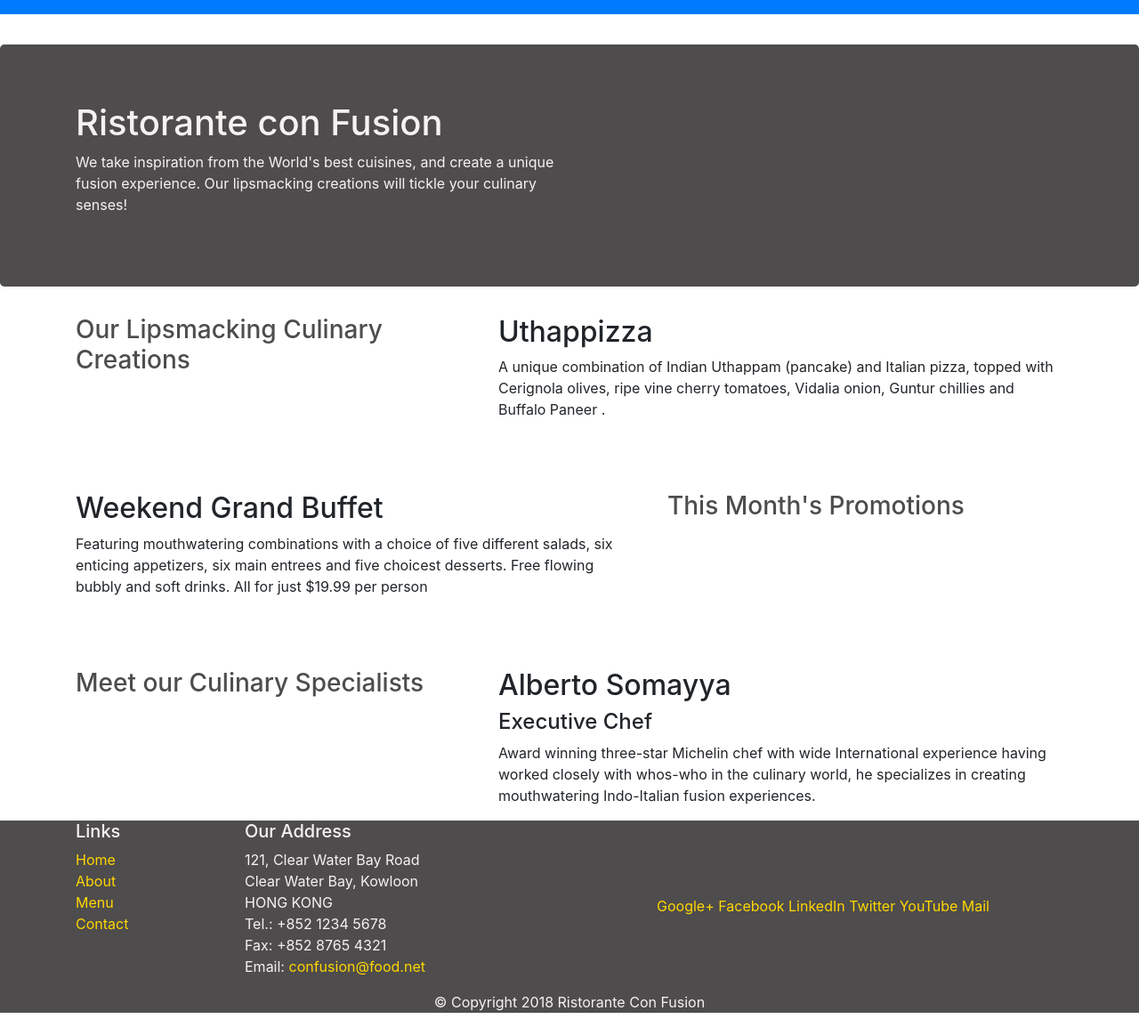
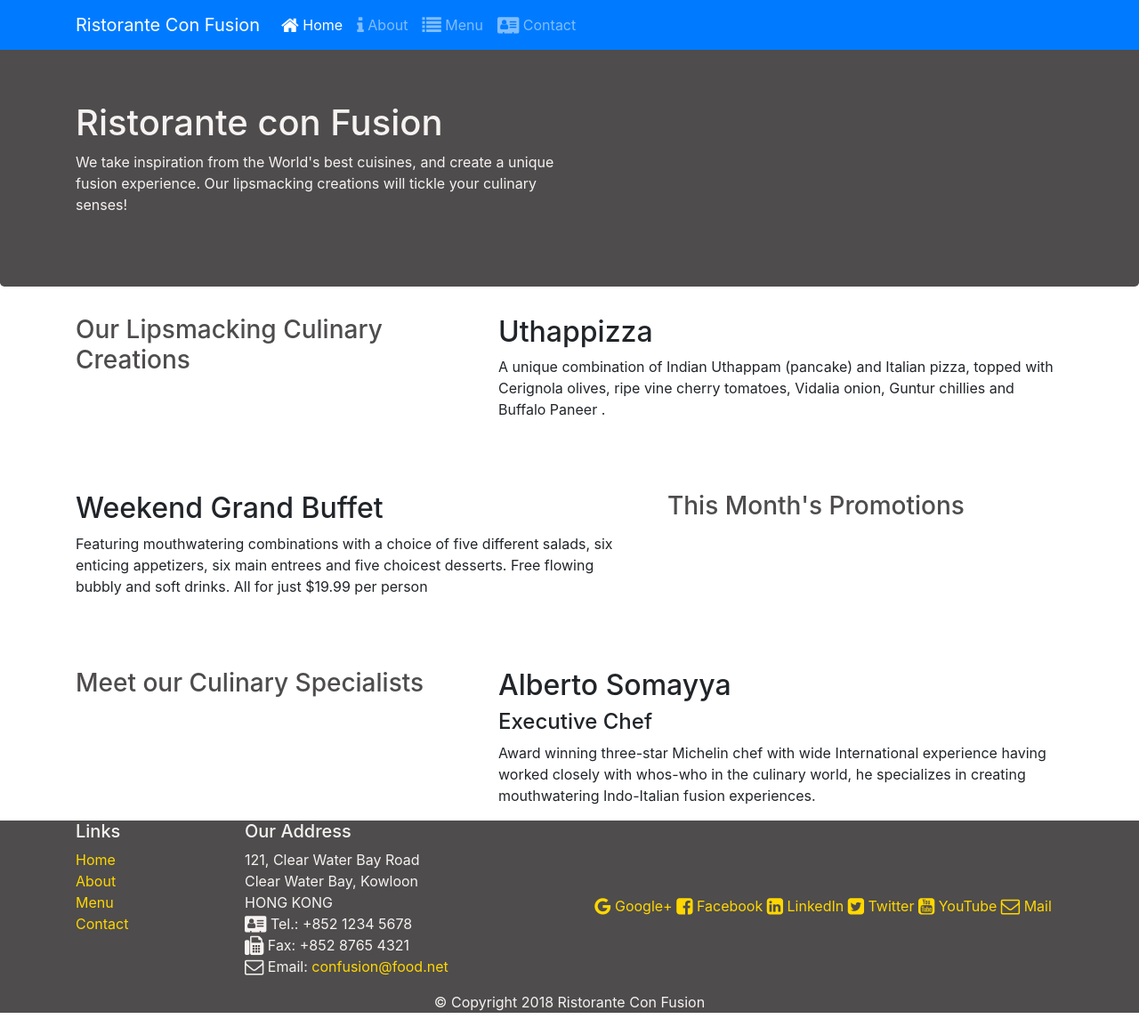
Before and after one commit to Rishabh-Gaud/conFusion, a website: page index.html in a window 1280 px wide. Shown: the whole page at 89% size. Drawn offline with nearby package versions, Linux system fonts and the light colour scheme; files whose address does not match are found by name.

Commit message:
fa and bootstrap-social fetch

```diff
--- a/aboutus.html
+++ b/aboutus.html
@@ -1,7 +1,8 @@
 <!DOCTYPE html>
 <html lang="en">
 <link rel="stylesheet" href="css/bootstrap.min.css">
-
+<link rel="stylesheet" href="node_modules/font-awesome/css/font-awesome.min.css">
+<link rel="stylesheet" href="node_modules/bootstrap-social/bootstrap-social.css">
 <link rel="stylesheet" href="styles.css">
 <head>
 
@@ -11,20 +12,21 @@
 
 <body>
 
+
     <nav class="navbar navbar-dark navbar-expand-sm bg-primary fixed-top">
-    </button>
+
         <div class="container">
 
         <button class="navbar-toggler" type="button" data-toggle="collapse" data-target="#Navbar">
-        <span class="navbar-toggler-icon"></span>
+            <span class="navbar-toggler-icon"></span></button>
            <a class="navbar-brand" href="./index.html">Ristorante Con Fusion</a>
            <div class="collapse navbar-collapse" id="Navbar">
 
            <ul class="navbar-nav mr-auto">
-        <li class="nav-item "><a class="nav-link" href="index.html">Home</a></li>
-        <li class="nav-item active"><a class="nav-link" href="">About</a></li>
-        <li class="nav-item"><a class="nav-link" href="#">Menu</a></li>
-        <li class="nav-item"><a class="nav-link" href="#">Contact</a></li>
+            <li class="nav-item "><a class="nav-link" href="./index.html"> <span class="fa fa-home fa-lg"></span> Home</a></li>
+            <li class="nav-item active"><a class="nav-link" href="#"> <span class="fa fa-info fa-lg"></span> About</a></li>
+            <li class="nav-item"><a class="nav-link" href="#"> <span class="fa fa-list fa-lg"></span> Menu</a></li>
+            <li class="nav-item"><a class="nav-link" href="#"><span class="fa fa-address-card fa-lg"></span>  Contact</a></li>
         </ul>
              </div>
 
--- a/index.html
+++ b/index.html
@@ -4,6 +4,8 @@
 <head>
     <title>Ristorante Con Fusion</title>
     <link rel="stylesheet" href="css/bootstrap.min.css">
+    <link rel="stylesheet" href="node_modules/font-awesome/css/font-awesome.min.css">
+    <link rel="stylesheet" href="node_modules/bootstrap-social/bootstrap-social.css">
     <link rel="stylesheet" href="styles.css">
 
 </head>
@@ -11,19 +13,19 @@
 <body>
 
     <nav class="navbar navbar-dark navbar-expand-sm bg-primary fixed-top">
-        </button>
+
         <div class="container">
 
         <button class="navbar-toggler" type="button" data-toggle="collapse" data-target="#Navbar">
-            <span class="navbar-toggler-icon"></span>
+            <span class="navbar-toggler-icon"></span></button>
            <a class="navbar-brand" href="#">Ristorante Con Fusion</a>
            <div class="collapse navbar-collapse" id="Navbar">
 
            <ul class="navbar-nav mr-auto">
-            <li class="nav-item active"><a class="nav-link" href="#">Home</a></li>
-            <li class="nav-item"><a class="nav-link" href="./aboutus.html">About</a></li>
-            <li class="nav-item"><a class="nav-link" href="#">Menu</a></li>
-            <li class="nav-item"><a class="nav-link" href="#">Contact</a></li>
+            <li class="nav-item active"><a class="nav-link" href="#"> <span class="fa fa-home fa-lg"></span> Home</a></li>
+            <li class="nav-item"><a class="nav-link" href="./aboutus.html"> <span class="fa fa-info fa-lg"></span> About</a></li>
+            <li class="nav-item"><a class="nav-link" href="#"> <span class="fa fa-list fa-lg"></span> Menu</a></li>
+            <li class="nav-item"><a class="nav-link" href="#"><span class="fa fa-address-card fa-lg"></span>  Contact</a></li>
         </ul>
              </div>
 
@@ -108,19 +110,19 @@
 		              121, Clear Water Bay Road<br>
 		              Clear Water Bay, Kowloon<br>
 		              HONG KONG<br>
-		              Tel.: +852 1234 5678<br>
-		              Fax: +852 8765 4321<br>
-		              Email: <a href="mailto:confusion@food.net">confusion@food.net</a>
+		              <span class="fa fa-address-card fa-lg"></span> Tel.: +852 1234 5678<br>
+		              <span class="fa fa-fax fa-lg"></span> Fax: +852 8765 4321<br>
+                      <span class="fa fa-envelope-o fa-lg"></span>  Email: <a href="mailto:confusion@food.net">confusion@food.net</a>
 		           </address>
                 </div>
                 <div class="col-12 col-sm-6 align-self-center">
                     <div class="text-center">
-                        <a href="http://google.com/+">Google+</a>
-                        <a href="http://www.facebook.com/profile.php?id=">Facebook</a>
-                        <a href="http://www.linkedin.com/in/">LinkedIn</a>
-                        <a href="http://twitter.com/">Twitter</a>
-                        <a href="http://youtube.com/">YouTube</a>
-                        <a href="mailto:">Mail</a>
+                        <a href="http://google.com/+"><span class="fa fa-google fa-lg"></span> Google+</a>
+                        <a href="http://www.facebook.com/profile.php?id="><span class="fa fa-facebook-square fa-lg"></span> Facebook</a>
+                        <a href="http://www.linkedin.com/in/"> <span class="fa fa-linkedin-square fa-lg"></span> LinkedIn</a>
+                        <a href="http://twitter.com/"><span class="fa fa-twitter-square fa-lg"></span> Twitter</a>
+                        <a href="http://youtube.com/"><span class="fa fa-youtube-square fa-lg"></span> YouTube</a>
+                        <a href="mailto:"><span class="fa fa-envelope-o fa-lg"></span> Mail</a>
                     </div>
                 </div>
            </div>
--- a/package.json
+++ b/package.json
@@ -15,6 +15,8 @@
   },
   "dependencies": {
     "bootstrap": "^4.0.0",
+    "bootstrap-social": "^5.1.1",
+    "font-awesome": "^4.7.0",
     "jquery": "^3.3.1",
     "popper.js": "^1.12.9"
   }
```
Also changed, not shown: 1 other file. Lines whose indentation alone changed are shown as unchanged.
